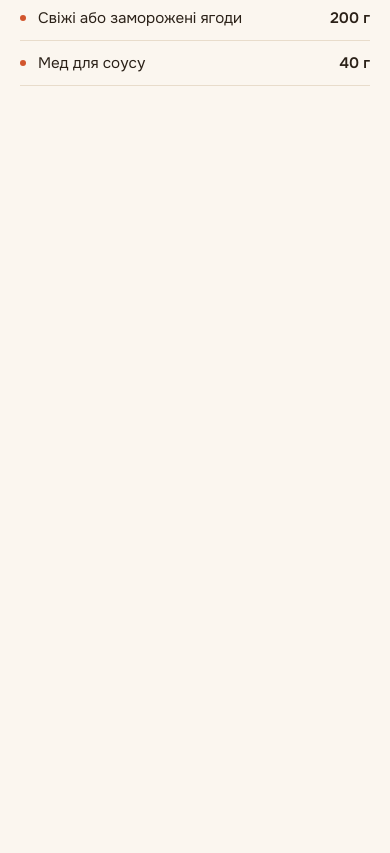
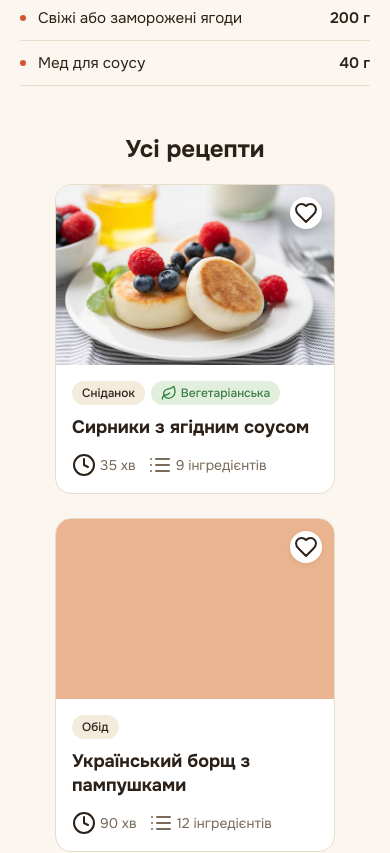
Before and after one commit to reshetovadarina/Smachno, a Vue app: page / in a window 390 px wide. Shown: the part 1040-1893 px from the top of the page. Before the commit the page ends 1166 px from the top, so only its background shows below. Built offline with nearby package versions, Linux system fonts and the light colour scheme.

Commit message:
render recipes list using v-for in responsive grid

```diff
--- a/src/App.vue
+++ b/src/App.vue
@@ -13,7 +13,8 @@ import iconMoon from './icons/moon.svg'
 import {
   initialCookingTime,
   initialRecipeOfDay,
-  initialIngredients
+  initialIngredients,
+  recipesList
 } from './data/recipes.js'
 
 const THEME_STORAGE_KEY = 'smachno-theme'
@@ -28,6 +29,7 @@ const cookingTime = ref(initialCookingTime)
 
 const recipeOfDay = ref({ ...initialRecipeOfDay })
 const ingredients = reactive([...initialIngredients])
+const recipes = reactive([...recipesList])
 
 const themeToggle = computed(() =>
   isDark.value
@@ -206,7 +208,57 @@ watch(portions, (newVal) => {
             </li>
           </ul>
         </div>
+ <section class="all-recipes-section">
+        <h2 class="section-title">Усі рецепти</h2>
 
+        <div class="recipes-grid">
+          <div
+            v-for="recipe in recipes"
+            :key="recipe.id"
+            class="recipe-card-vertical"
+          >
+            <div class="card-media-wrapper">
+              <img
+                v-if="recipe.image"
+                :src="recipe.image"
+                :alt="recipe.title"
+                class="recipe-main-img"
+              />
+
+              <button class="card-favorite-action" aria-label="Додати в улюблене">
+                <img :src="iconHeart" alt="Сердечко" class="icon-heart" />
+              </button>
+            </div>
+
+            <div class="card-body-details">
+              <div class="badge-row">
+                <span class="category-badge-pill type-breakfast">{{ recipe.category }}</span>
+
+                <span
+                  v-if="recipe.isVegetarian"
+                  class="category-badge-pill type-veg"
+                >
+                  <img :src="iconLeaf" alt="Листочок" class="icon-leaf" />
+                  Вегетаріанська
+                </span>
+              </div>
+
+              <h3 class="card-recipe-title">{{ recipe.title }}</h3>
+
+              <div class="card-meta-info-row">
+                <span class="meta-item">
+                  <img :src="iconClock" alt="Годинник" class="icon-clock" />
+                  {{ recipe.cookingTime }} хв
+                </span>
+                <span class="meta-item">
+                  <img :src="iconList" alt="Список" class="icon-list" />
+                  {{ recipe.ingredientsCount }} інгредієнтів
+                </span>
+              </div>
+            </div>
+          </div>
+        </div>
+      </section>
      </main>
 
 </template>
--- a/src/data/recipes.js
+++ b/src/data/recipes.js
@@ -20,3 +20,42 @@ export const initialIngredients = [
   { id: 8, name: 'Свіжі або заморожені ягоди', amountPerPortion: 50, unit: 'г' },
   { id: 9, name: 'Мед для соусу', amountPerPortion: 10, unit: 'г' }
 ]
+
+export const recipesList = [
+  {
+    id: 1,
+    title: 'Сирники з ягідним соусом',
+    category: 'Сніданок',
+    cookingTime: 35,
+    ingredientsCount: 9,
+    image: imgSyrnyky,
+    isVegetarian: true
+  },
+  {
+    id: 2,
+    title: 'Український борщ з пампушками',
+    category: 'Обід',
+    cookingTime: 90,
+    ingredientsCount: 12,
+    image: '',
+    isVegetarian: false
+  },
+  {
+    id: 3,
+    title: 'Салат з авокадо та кіноа',
+    category: 'Вечеря',
+    cookingTime: 20,
+    ingredientsCount: 7,
+    image: '',
+    isVegetarian: true
+  },
+  {
+    id: 4,
+    title: 'Шарлотка з яблуками та корицею',
+    category: 'Випічка',
+    cookingTime: 50,
+    ingredientsCount: 6,
+    image: '',
+    isVegetarian: true
+  }
+]
--- a/src/main.css
+++ b/src/main.css
@@ -433,3 +433,16 @@ body {
   width: 16px;
   height: 16px;
 }
+
+.all-recipes-section {
+  width: 100%;
+  margin-top: 48px;
+}
+
+.recipes-grid {
+  display: grid;
+  grid-template-columns: repeat(auto-fill, minmax(260px, 1fr));
+  gap: 24px;
+  width: 100%;
+  justify-items: center;
+}
```
